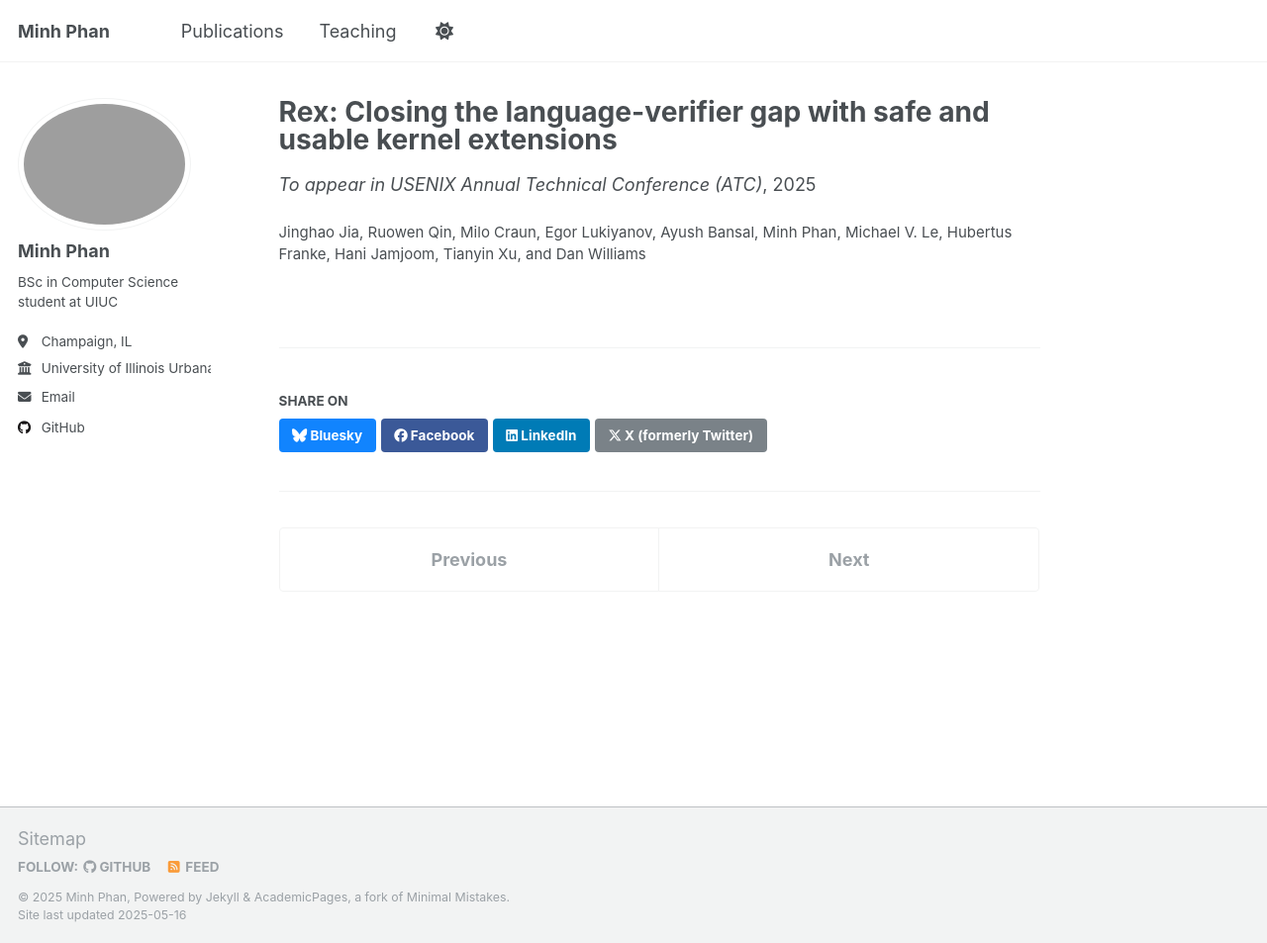
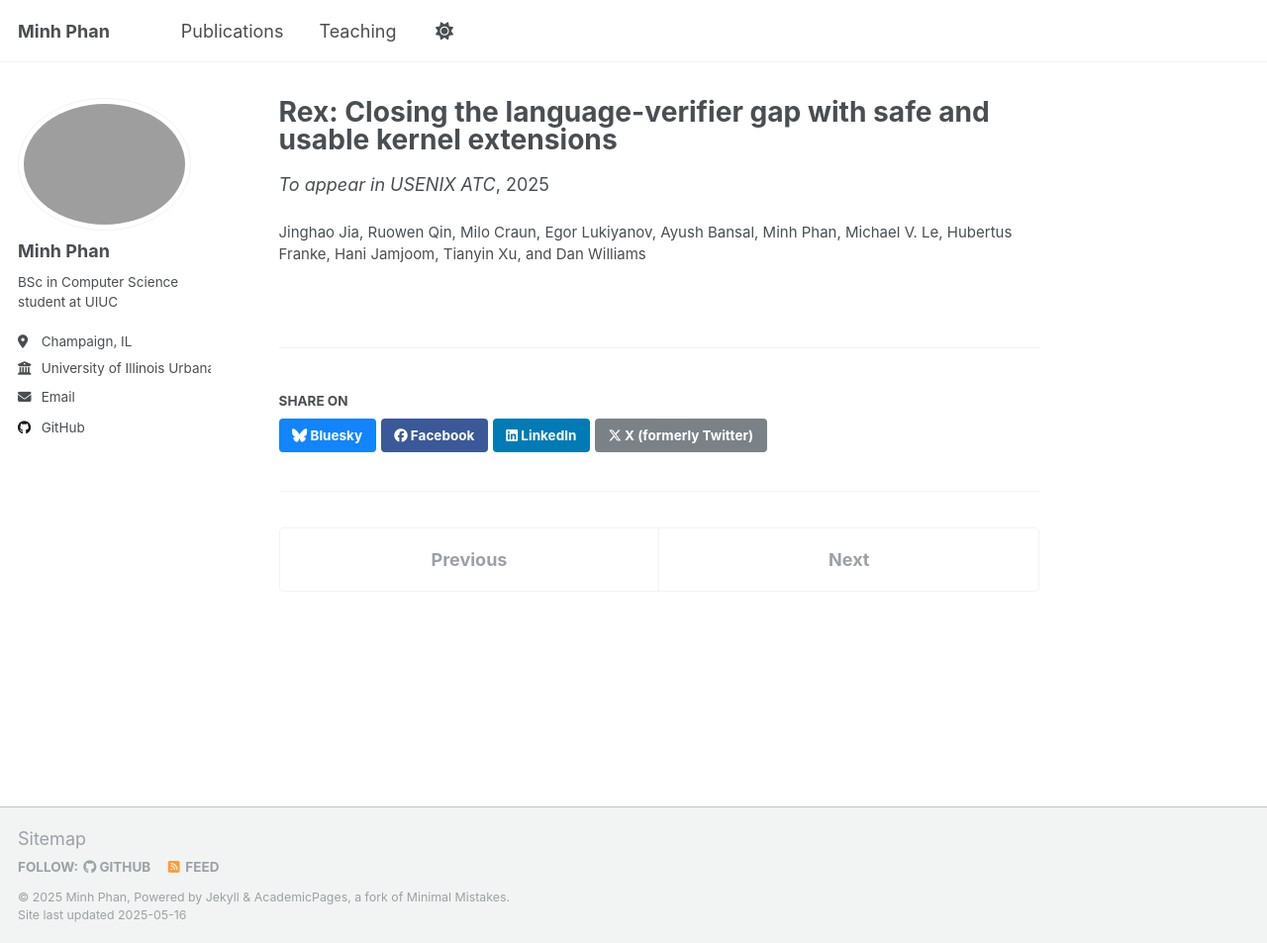
Before and after one commit to MinhPhan8803/MinhPhan8803.github.io, a Jekyll site: the page built from _publications/rex.md, in a window 1280 px wide and 953 px high. Shown: the whole window at 99% size. Built offline with Jekyll 4.4.1, drawn with Linux system fonts in a browser that asks for light colours.

Commit message:
Update rex.md

```diff
--- a/_publications/rex.md
+++ b/_publications/rex.md
@@ -5,7 +5,7 @@ category: conferences
 permalink: /publication/rex
 excerpt:
 date: 2025-01-01
-venue: To appear in USENIX Annual Technical Conference (ATC)
+venue: To appear in USENIX ATC
 paperurl: 'http://MinhPhan.github.io/files/rex.pdf'
 authors: 'Jinghao Jia, Ruowen Qin, Milo Craun, Egor Lukiyanov, Ayush Bansal, Minh Phan, Michael V. Le, Hubertus Franke, Hani Jamjoom, Tianyin Xu, and Dan Williams'
 ---
```
